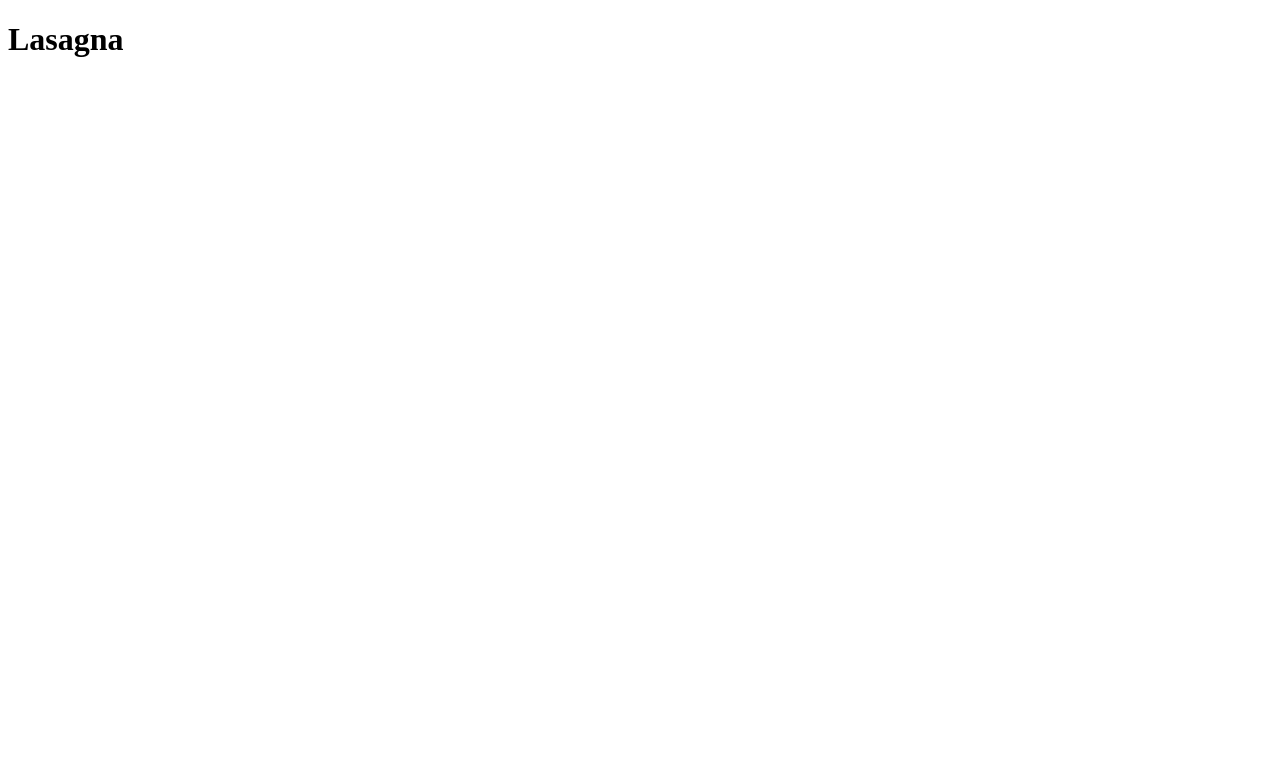
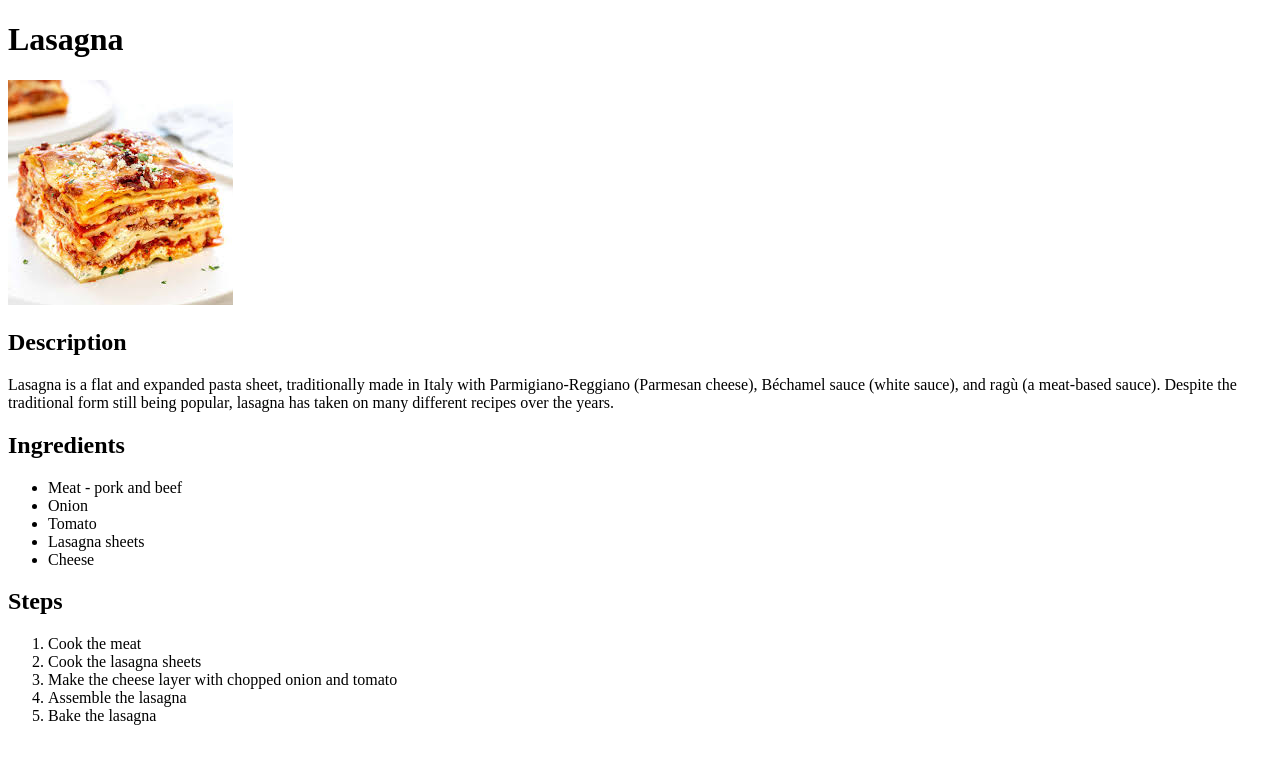
Before and after one commit to AprupKale/odin-recipes, a plain HTML site: page recipes/lasagna.html in a window 1280 px wide. Drawn offline with Linux system fonts and the light colour scheme.

Commit message:
Edit scrambled-egg.html, macaroni-salad.html and lasagna.html

```diff
--- a/recipes/lasagna.html
+++ b/recipes/lasagna.html
@@ -10,6 +10,28 @@
 
     <body>
         <h1>Lasagna</h1>
+        <img src="../images/lasagna.jpeg" alt="Lasagna image">
+        <h2>Description</h2>
+        <p>Lasagna is a flat and expanded pasta sheet, traditionally made in Italy
+            with Parmigiano-Reggiano (Parmesan cheese), Béchamel sauce (white sauce),
+            and ragù (a meat-based sauce). Despite the traditional form still being popular,
+            lasagna has taken on many different recipes over the years.</p>
+        <h2>Ingredients</h2>
+        <ul>
+            <li>Meat - pork and beef</li>
+            <li>Onion</li>
+            <li>Tomato</li>
+            <li>Lasagna sheets</li>
+            <li>Cheese</li>
+        </ul>
+        <h2>Steps</h2>
+        <ol>
+            <li>Cook the meat</li>
+            <li>Cook the lasagna sheets</li>
+            <li>Make the cheese layer with chopped onion and tomato</li>
+            <li>Assemble the lasagna</li>
+            <li>Bake the lasagna</li>
+        </ol>
     </body>
 
 </html>
```
Also changed, not shown: recipes/macaroni-salad.html (+20 -0 lines), recipes/scrambled-egg.html (+17 -0 lines).
